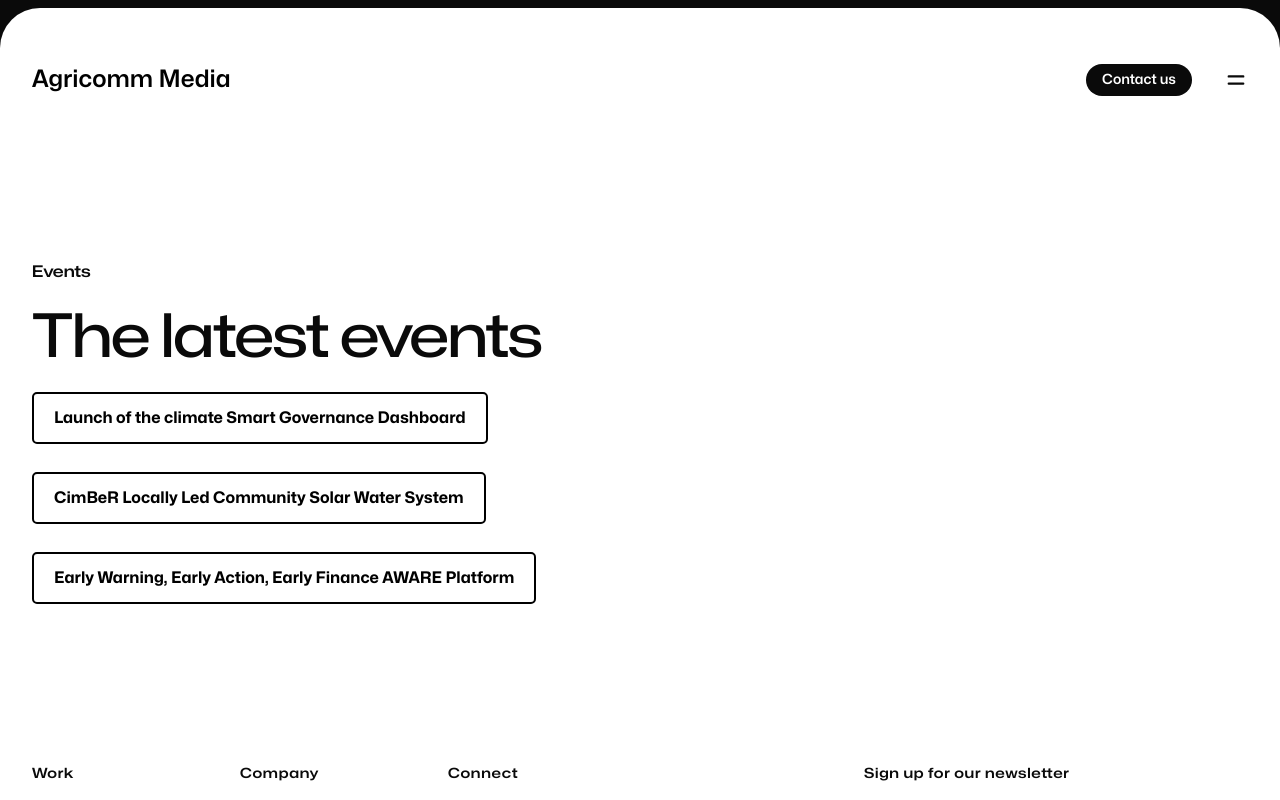
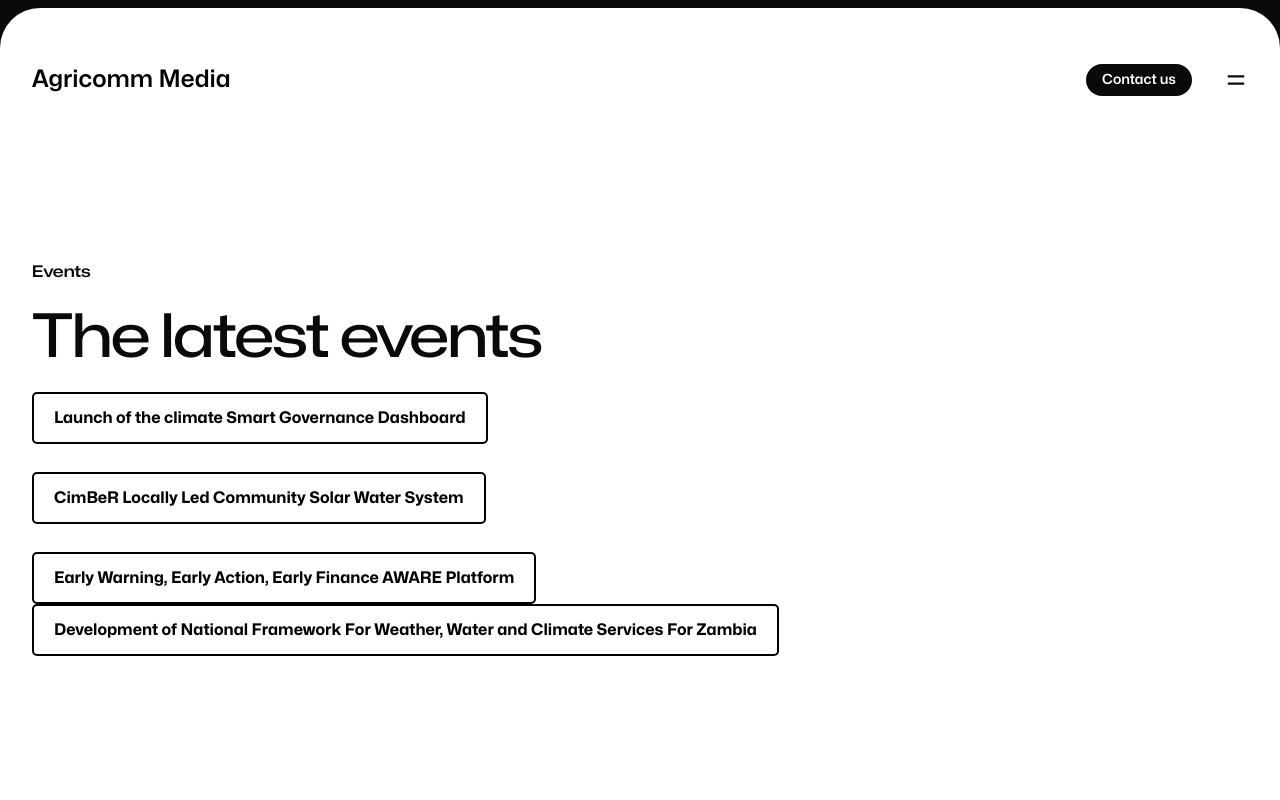
Before and after one commit to dacemedia/testagric, a Next.js app: page /events in a window 1280 px wide. Shown: the top 800 px of the page. Built offline with nearby package versions, Linux system fonts and the light colour scheme.

Commit message:
Update page.jsx

```diff
--- a/src/app/events/page.jsx
+++ b/src/app/events/page.jsx
@@ -69,6 +69,27 @@
         >
           Early Warning, Early Action, Early Finance AWARE Platform
         </a>
+
+
+         <a
+          href="https://drive.google.com/drive/folders/1ztKcAtai61DDZc5NSKB4HK8SBGpirU-x?usp=drive_link"
+          target="_blank"
+          rel="noopener noreferrer"
+          style={{
+            display: "inline-block",
+            padding: "10px 20px", // Adjust padding for button size
+            border: "2px solid #000", // Add border (stroke)
+            borderRadius: "5px", // Add rounded corners
+            fontSize: "16px", // Adjust font size
+            textDecoration: "none", // Remove underline
+            color: "#000", // Text color
+            backgroundColor: "#fff", // Background color
+            fontWeight: "bold", // Bold text
+          }}
+
+        >
+          Development of National Framework For Weather, Water and Climate Services For Zambia
+        </a>
       </PageIntro>
     </>
   );
```
